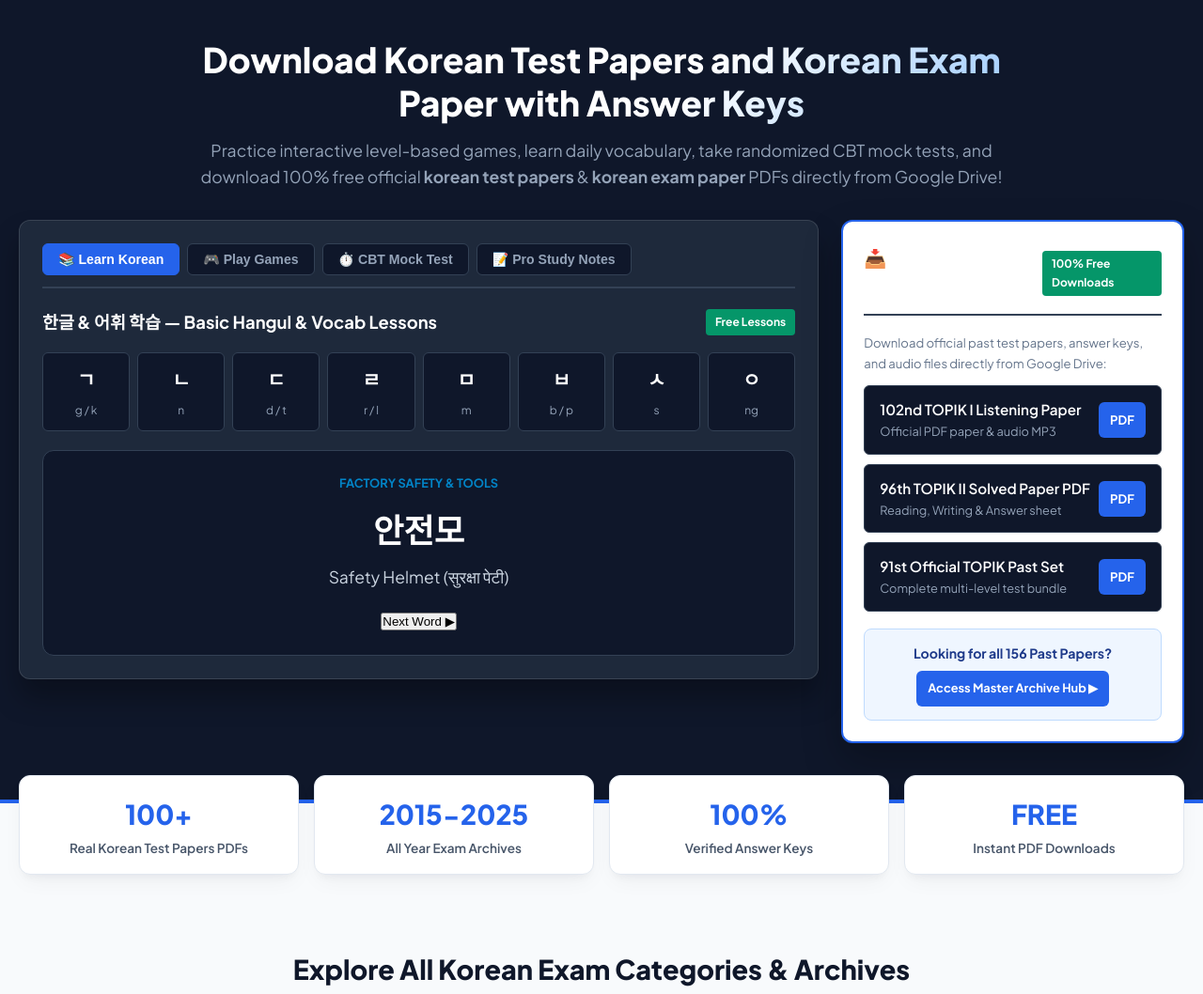
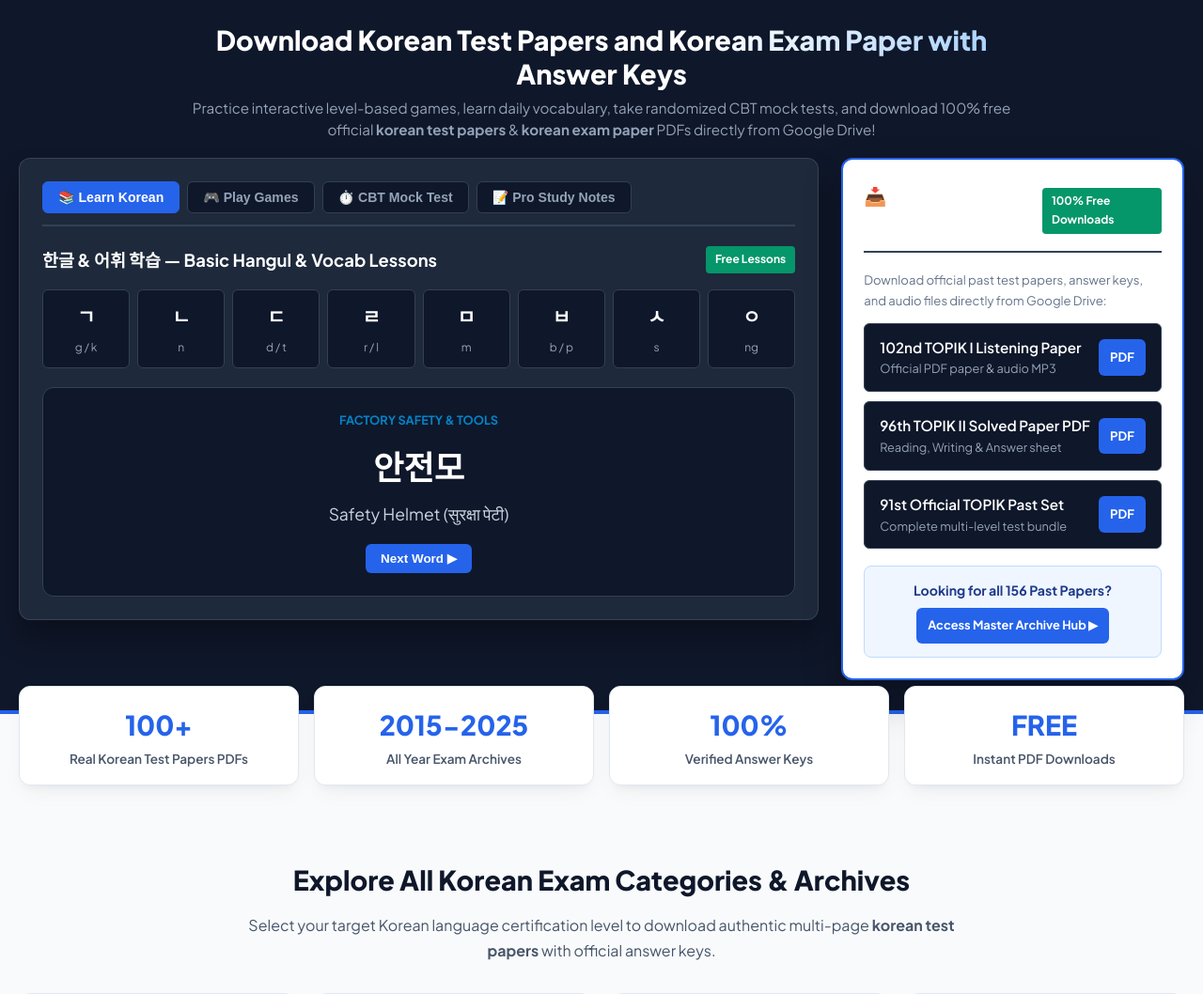
Before and after one commit to vikashgpt4545/koreantestpapers, a PHP site: page /index.php in a window 1280 px wide. Shown: the part 110-1168 px from the top of the page at 94% size. Run offline with PHP 8.4, Linux system fonts and the light colour scheme; data comes from the database, SQL or seed files in the repository.

Commit message:
Style Next Word button, compact hero height off-screen overflow, and implement dynamic Korean-English-Hindi game engine

```diff
--- a/css/style.css
+++ b/css/style.css
@@ -151,23 +151,23 @@ a:hover {
 .hero-section {
     background: var(--bg-hero);
     color: var(--text-light);
-    padding: 40px 0 60px 0;
+    padding: 24px 0 32px 0;
     border-bottom: 4px solid var(--primary-light);
 }
 
 .hero-heading-box {
     text-align: center;
-    margin-bottom: 32px;
+    margin-bottom: 18px;
     max-width: 900px;
     margin-left: auto;
     margin-right: auto;
 }
 
 .hero-title {
-    font-size: 2.3rem;
+    font-size: 1.8rem;
     font-weight: 800;
     line-height: 1.25;
-    margin-bottom: 14px;
+    margin-bottom: 8px;
     background: linear-gradient(135deg, #ffffff 60%, #93c5fd);
     -webkit-background-clip: text;
     background-clip: text;
@@ -175,9 +175,27 @@ a:hover {
 }
 
 .hero-subtitle {
-    font-size: 1.1rem;
+    font-size: 0.95rem;
     color: #94a3b8;
-    line-height: 1.6;
+    line-height: 1.5;
+}
+
+.btn-sm-action {
+    background: #2563eb;
+    color: #ffffff;
+    border: none;
+    padding: 8px 16px;
+    border-radius: var(--radius-sm);
+    font-weight: 700;
+    font-size: 0.84rem;
+    cursor: pointer;
+    display: inline-block;
+    transition: background-color 0.2s ease, transform 0.15s ease;
+}
+
+.btn-sm-action:hover {
+    background: #1d4ed8;
+    transform: translateY(-1px);
 }
 
 .hero-split-container {
--- a/includes/hero-section.php
+++ b/includes/hero-section.php
@@ -106,14 +106,14 @@ $live_questions = get_live_questions();
                         </div>
 
                         <div class="game-question-area" id="gameQuestionText">
-                            What is the correct Korean translation for: <strong>"Doctor"</strong>?
+                            What is the English / Hindi meaning of Korean word: <strong style="color: #60a5fa; font-size: 1.3rem;">"의사"</strong>?
                         </div>
 
                         <div class="game-options-grid" id="gameOptionsGrid">
-                            <button class="game-opt-btn" onclick="checkGameAnswer('의사')">A. 의사 (Doctor)</button>
-                            <button class="game-opt-btn" onclick="checkGameAnswer('선생님')">B. 선생님 (Teacher)</button>
-                            <button class="game-opt-btn" onclick="checkGameAnswer('경찰관')">C. 경찰관 (Police)</button>
-                            <button class="game-opt-btn" onclick="checkGameAnswer('요리사')">D. 요리사 (Chef)</button>
+                            <button class="game-opt-btn" onclick="checkGameAnswer('A. Doctor (डॉक्टर)')">A. Doctor (डॉक्टर)</button>
+                            <button class="game-opt-btn" onclick="checkGameAnswer('B. Teacher (शिक्षक)')">B. Teacher (शिक्षक)</button>
+                            <button class="game-opt-btn" onclick="checkGameAnswer('C. Police (पुलिस)')">C. Police (पुलिस)</button>
+                            <button class="game-opt-btn" onclick="checkGameAnswer('D. Chef (रसोइया)')">D. Chef (रसोइ야)</button>
                         </div>
                     </div>
                 </div>
```
Also changed, not shown: js/main.js (+62 -4 lines).
